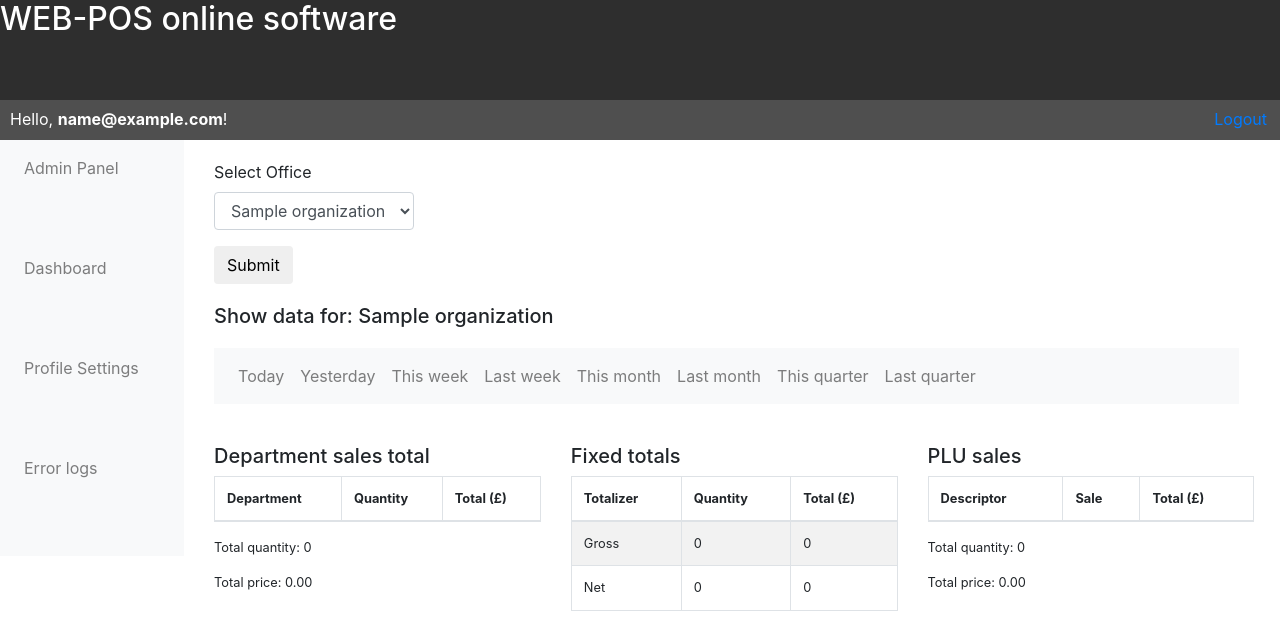
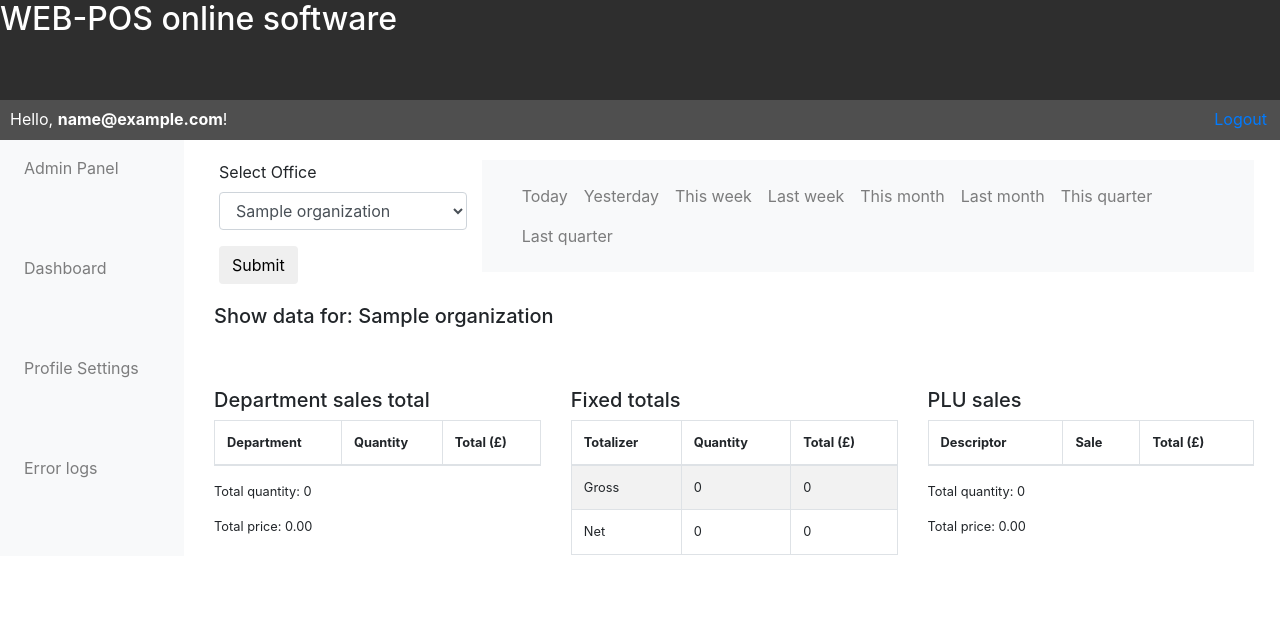
Before and after one commit to sah1l/flask-dashboard, a Flask app: page /dashboard/1 in a window 1280 px wide. Shown: the top 644 px of the page. Run offline with Flask 2, Linux system fonts and the light colour scheme; a user stored in the database is signed in; tables that the repository leaves empty hold one stand-in row (values such as "Sample post"); lists and menus that the app fills with data are empty; some libraries are stand-ins or nearby versions.

Commit message:
Select organization and time slice in one row

```diff
--- a/app/static/app.css
+++ b/app/static/app.css
@@ -98,6 +98,10 @@
 
 /* Dashboard */
 
+#stats-panel-row {
+    padding-left: 20px;
+}
+
 #time-slice-navigation {
     padding-left: 0;
 }
@@ -108,7 +112,7 @@
 }
 
 #select-organization {
-    width: 200px;
+    margin-right: 0;
 }
 
 .form-group label {
--- a/app/templates/stats/base.html
+++ b/app/templates/stats/base.html
@@ -6,8 +6,8 @@
         <!-- User has organizations -->
 
         <!-- Select organization form -->
-        {% if form %}
-            <div class="col-lg-12" id="customize-request">
+        <div class="row" id="stats-panel-row">
+            <div class="col-lg-3 col-md-3 col-sm-12 col-xs-12" id="customize-request">
                 <form action="" method="post" class="form-horizontal" role="form" id="customize-request-form">
                     {{ form.hidden_tag() }}
                     <div class="form-group">
@@ -17,20 +17,11 @@
                     {{ form.submit(class="btn") }}
                 </form>
             </div>
-        {% endif %}
-
-        <div id="organization-name">
-            <h5>Show data for: {{ organization_name }}</h5>
-        </div>
 
             <!-- Navigation bar block -->
-        <div class="col-lg-12 col-md-12 col-sm-12 col-xs-12" id="time-slice-navigation">
+            <div class="col-lg-9 col-md-9 col-sm-12 col-xs-12" id="time-slice-navigation">
                 <nav class="navbar navbar-expand-lg navbar-light bg-light">
-                <button class="navbar-toggler" type="button" data-toggle="collapse" data-target="#navbar-content"
-                        aria-controls="navbar-content" aria-expanded="false" aria-label="Toggle navigation">
-                    <span class="navbar-toggler-icon"></span>
-                </button>
-                <div class="navbar-collapse collapse" id="navbar-content">
+                    <div class="navbar" id="navbar-content">
                         <ul class="nav navbar-nav" id="periodselector">
                             <li class="nav-item" id="period-today"><a class="nav-link" href="today">Today</a></li>
                             <li class="nav-item" id="period-yesterday"><a class="nav-link" href="yesterday">Yesterday</a></li>
@@ -43,6 +34,12 @@
                         </ul>
                     </div>
                 </nav>
+            </div>
+        </div>
+
+        <!-- Organization's title -->
+        <div id="organization-name">
+            <h5>Show data for: {{ organization_name }}</h5>
         </div>
 
         <!-- Table blocks -->
```
Lines whose indentation alone changed are shown as unchanged.
